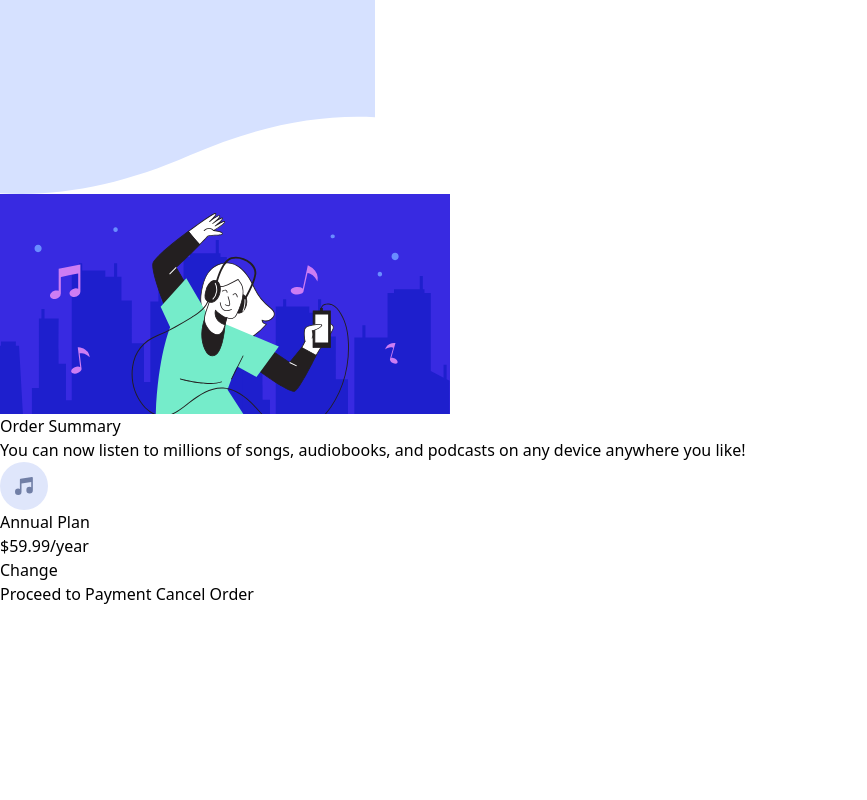
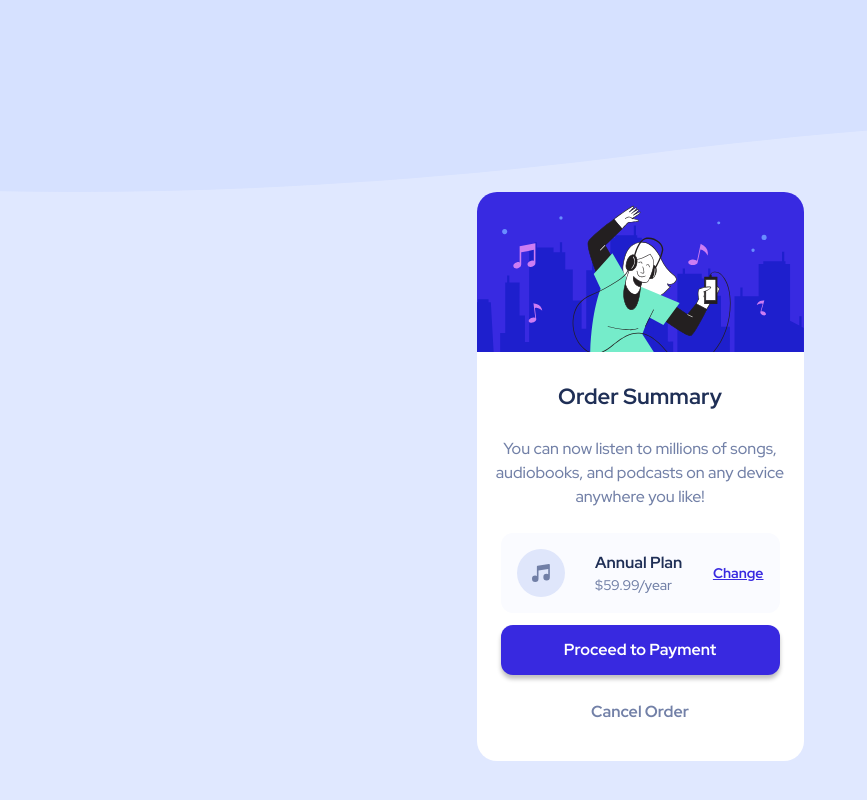
Before and after one commit to jazzielp/Order-summary-component, a website: page src/index.html in a window 1280 px wide. Shown: the whole page, without its empty margins (0-867 px from the left). Drawn offline with Linux system fonts and the light colour scheme; files whose address does not match are found by name.

Commit message:
Finish the styles of the card

```diff
--- a/src/index.html
+++ b/src/index.html
@@ -1,39 +1,53 @@
 <!DOCTYPE html>
 <html lang="en">
   <head>
-    <meta charset="UTF-8">
-    <meta name="viewport" content="width=device-width, initial-scale=1.0">
+    <meta charset="UTF-8" />
+    <meta name="viewport" content="width=device-width, initial-scale=1.0" />
     <title>Order Summary Component</title>
-    <link rel="stylesheet" href="./output.css">
+    <link rel="preconnect" href="https://fonts.googleapis.com" />
+    <link rel="preconnect" href="https://fonts.gstatic.com" crossorigin />
+    <link
+      href="https://fonts.googleapis.com/css2?family=Red+Hat+Display:wght@500;700;900&display=swap"
+      rel="stylesheet"
+    />
+    <link rel="stylesheet" href="./output.css" />
   </head>
-<body class="w-full h-screen ">
+  <body class="w-full h-screen font-Red-Hat-Display bg-pale-blue">
     <picture>
-        <img src="./images/pattern-background-mobile.svg" alt="Background image">
+      <img
+        class="w-full h-48"
+        src="./images/pattern-background-mobile.svg"
+        alt="Background image"
+      />
     </picture>
-    <section>
-        <header>
-            <img src="./images/illustration-hero.svg" alt=" Music image">
+    <section class="w-[327px] mx-auto">
+      <header class="rounded-t-[20px]">
+        <img class="rounded-t-[20px]" src="./images/illustration-hero.svg" alt=" Music image" />
       </header>
-        <section>
+      <section class="flex flex-col items-center bg-white rounded-b-[20px] py-3">
+        <div class="text-center mb-4">
+          <h1 class="text-[22px] font-bold my-4 text-dark-blue">Order Summary</h1>
+          <p class="text-base text-desaturated-blue py-2">
+            You can now listen to millions of songs, audiobooks, and podcasts on
+            any device anywhere you like!
+          </p>
+        </div>
+        <div class="flex justify-between items-center  w-[279px] p-4 bg-gray-l rounded-xl">
+         <picture>
+          <img src="./images//icon-music.svg" alt="">
+         </picture>
           <div>
-                <h1>Order Summary</h1>
-                <p>You can now listen to millions of songs, audiobooks, and podcasts on any device anywhere you like!</p>
+            <h2 class="text-[16px] font-bold text-dark-blue">Annual Plan</h2>
+            <div class="text-sm text-desaturated-blue">$59.99/year</div>
           </div>
-            <div>
-                <img src="./images/icon-music.svg" alt="Music icon">
-                <div>
-                    <h2>Annual Plan</h2>
-                    <span>$59.99/year</span>
-                </div>
-                <a href="#">Change</a>
+          <a class="text-sm underline text-bright-blue font-bold" href="#">Change</a>
         </div>
 
-            <div>
-                <button>Proceed to Payment</button>
-                <button>Cancel Order</button>
+        <div class="flex flex-col gap-3 w-[279px] mt-3 mb-3">
+          <button class="w-full h-[50px] bg-bright-blue rounded-xl text-white font-bold shadow-bt">Proceed to Payment</button>
+          <button class="w-full h-[50px] text-desaturated-blue font-bold">Cancel Order</button>
         </div>
       </section>
     </section>
-
   </body>
 </html>
--- a/tailwind.config.js
+++ b/tailwind.config.js
@@ -2,7 +2,22 @@
 module.exports = {
   content: ["./src/**/*.{html,js}"],
   theme: {
-    extend: {},
+    extend: {
+      fontFamily: {
+        'Red-Hat-Display': ['Red Hat Display', 'sans-serif']
+      },
+      colors: {
+        'pale-blue' : 'hsl(225, 100%, 94%)',
+        'bright-blue' : 'hsl(245, 75%, 52%)',
+        'very-pale-blue' : 'hsl(225, 100%, 98%)',
+        'desaturated-blue' : 'hsl(224, 23%, 55%)',
+        'dark-blue': 'hsl(223, 47%, 23%)',
+        'gray-l': 'hsl(228, 100%, 99%, 100%)'
+      },
+      boxShadow:{
+        'bt': '0px 4px 4px 0px rgba(0,0,0,0.25)'
+      }
+    },
   },
   plugins: [],
 }
```
Also changed, not shown: src/output.css. Lines whose indentation alone changed are shown as unchanged.
